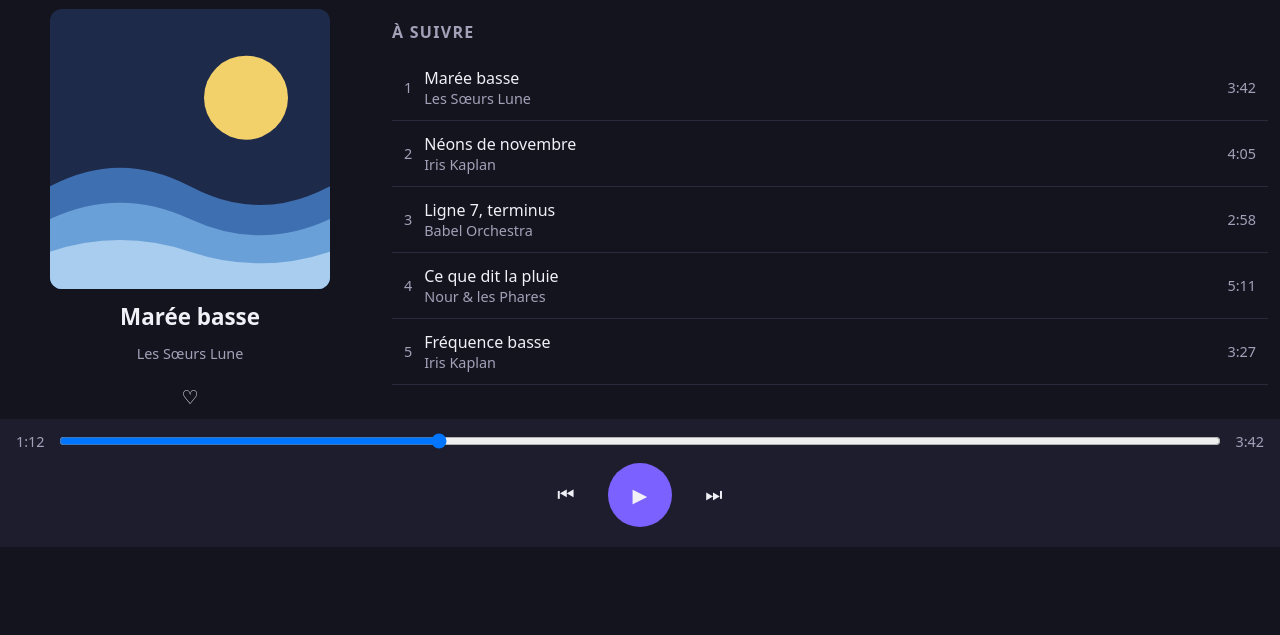
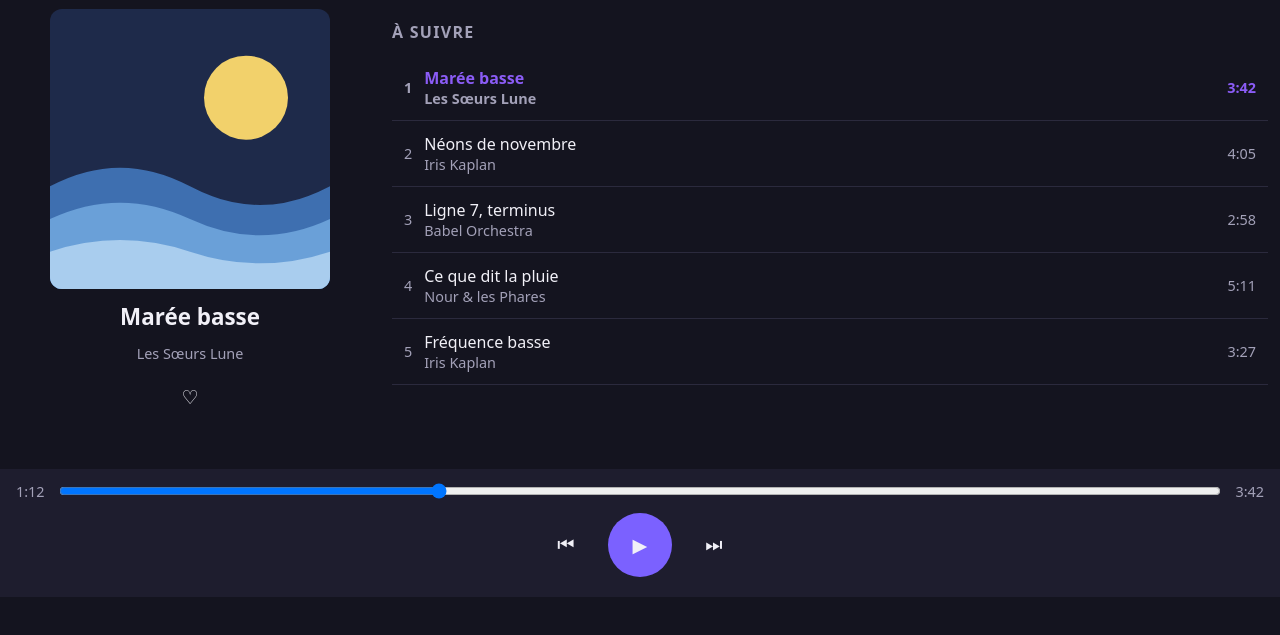
Before and after one commit to anyonym/katada, a plain HTML site: page kata-web-6-lecteur-musique-s7/index.html in a window 1280 px wide. Shown: the part 59-694 px from the top of the page. Drawn offline with Linux system fonts and the light colour scheme.

Commit message:
barre de progression + controles sticky
IA: 1

```diff
--- a/kata-web-6-lecteur-musique-s7/index.html
+++ b/kata-web-6-lecteur-musique-s7/index.html
@@ -27,13 +27,13 @@
     <section class="playlist">
       <h2>À suivre</h2>
       <ul class="pistes">
-        <li class="piste">
+        <li class="piste active" aria-current="true">
           <span class="numero">1</span>
           <div class="piste-infos">
             <p class="piste-titre">Marée basse</p>
             <p class="piste-artiste">Les Sœurs Lune</p>
           </div>
-          <span class="duree">3:42</span>
+          <span class="duree active">3:42</span>
         </li>
         <li class="piste">
           <span class="numero">2</span>
--- a/kata-web-6-lecteur-musique-s7/style.css
+++ b/kata-web-6-lecteur-musique-s7/style.css
@@ -106,8 +106,14 @@ h2 {
 .controles {
   background: #1e1d2e;
   padding: 12px 16px 20px;
+  position: sticky;
+  bottom: 0;
+  z-index: 10;
 }
 
+.contenu {
+  padding-bottom: 50px;
+}
 
 /* ---------- TODO 2 — L'en-tête ---------- */
 header {
@@ -131,6 +137,16 @@ header {
   margin-bottom: 12px;
 }
 
+.piste.active {
+  color: #8b5cf6;
+  font-weight: bold;
+}
+
+.duree.active {
+  color: #8b5cf6;
+  font-weight: bold;
+}
+
 
 /* ---------- TODO 4 — Une piste de la playlist ---------- */
 .playlist {
@@ -150,7 +166,6 @@ header {
 
 
 /* ---------- TODO 5 — La barre de contrôle ---------- */
-
 .progression {
   display: flex;
   align-items: center;
```
